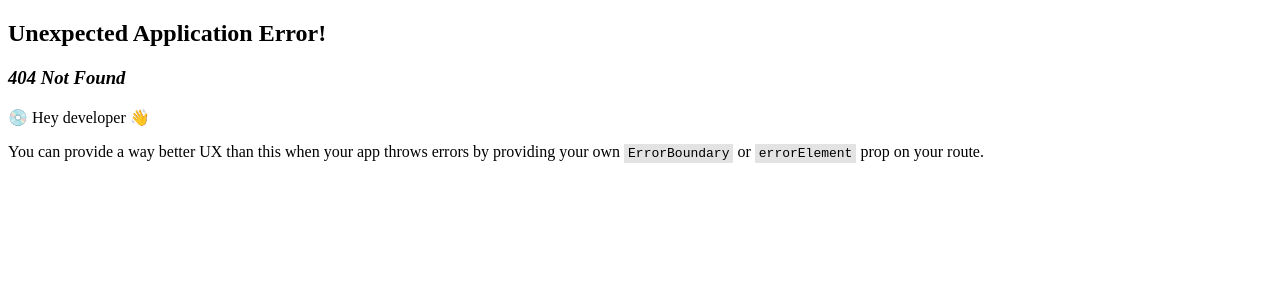
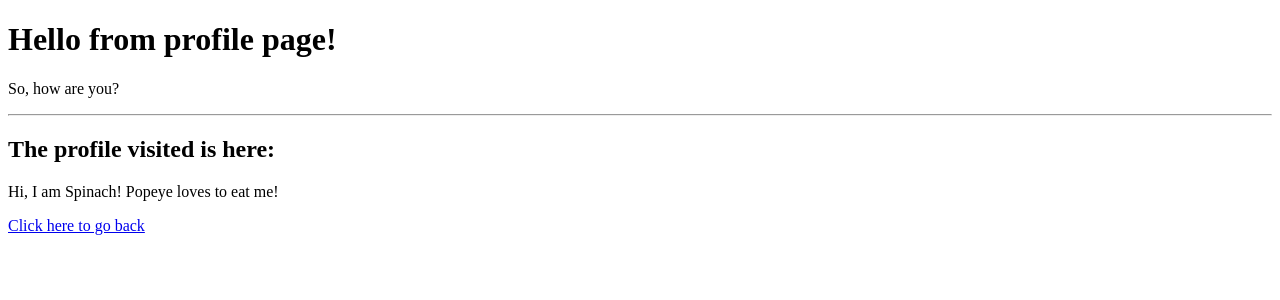
Before and after one commit to sum4n/react-playground, a React (Vite) app: page /profile/spinach in a window 1280 px wide. Before the commit this address had no page. Shown: the top 300 px of the page. Built offline with nearby package versions, Linux system fonts and the light colour scheme.

Commit message:
Nested routes and outlets

```diff
--- /dev/null
+++ b/src/components/DefaultProfile.jsx
@@ -0,0 +1,5 @@
+const DefaultProfile = () => {
+  return <p>Oh, nothing to see here!</p>;
+};
+
+export default DefaultProfile;
--- /dev/null
+++ b/src/components/Popeye.jsx
@@ -0,0 +1,12 @@
+import { Link } from "react-router-dom";
+
+const Popeye = () => {
+  return (
+    <>
+      <p>Hi, I am Popeye! I love to eat Spinach</p>
+      <Link to="/">Click here to go back</Link>
+    </>
+  );
+};
+
+export default Popeye;
--- a/src/components/Profile.jsx
+++ b/src/components/Profile.jsx
@@ -1,8 +1,13 @@
+import { Outlet } from "react-router-dom";
+
 const Profile = () => {
   return (
     <div>
       <h1>Hello from profile page!</h1>
       <p>So, how are you?</p>
+      <hr />
+      <h2>The profile visited is here:</h2>
+      <Outlet />
     </div>
   );
 };
--- /dev/null
+++ b/src/components/Spinach.jsx
@@ -0,0 +1,12 @@
+import { Link } from "react-router-dom";
+
+const Spinach = () => {
+  return (
+    <>
+      <p>Hi, I am Spinach! Popeye loves to eat me!</p>
+      <Link to="/">Click here to go back</Link>
+    </>
+  );
+};
+
+export default Spinach;
--- a/src/main.jsx
+++ b/src/main.jsx
@@ -3,6 +3,9 @@
 import { createBrowserRouter, RouterProvider } from "react-router-dom";
 import App from "./App.jsx";
 import Profile from "./components/Profile.jsx";
+import Spinach from "./components/Spinach.jsx";
+import Popeye from "./components/Popeye.jsx";
+import DefaultProfile from "./components/DefaultProfile.jsx";
 
 const router = createBrowserRouter([
   {
@@ -12,6 +15,11 @@
   {
     path: "profile",
     element: <Profile />,
+    children: [
+      { index: true, element: <DefaultProfile /> },
+      { path: "spinach", element: <Spinach /> },
+      { path: "popeye", element: <Popeye /> },
+    ],
   },
 ]);
 
```
